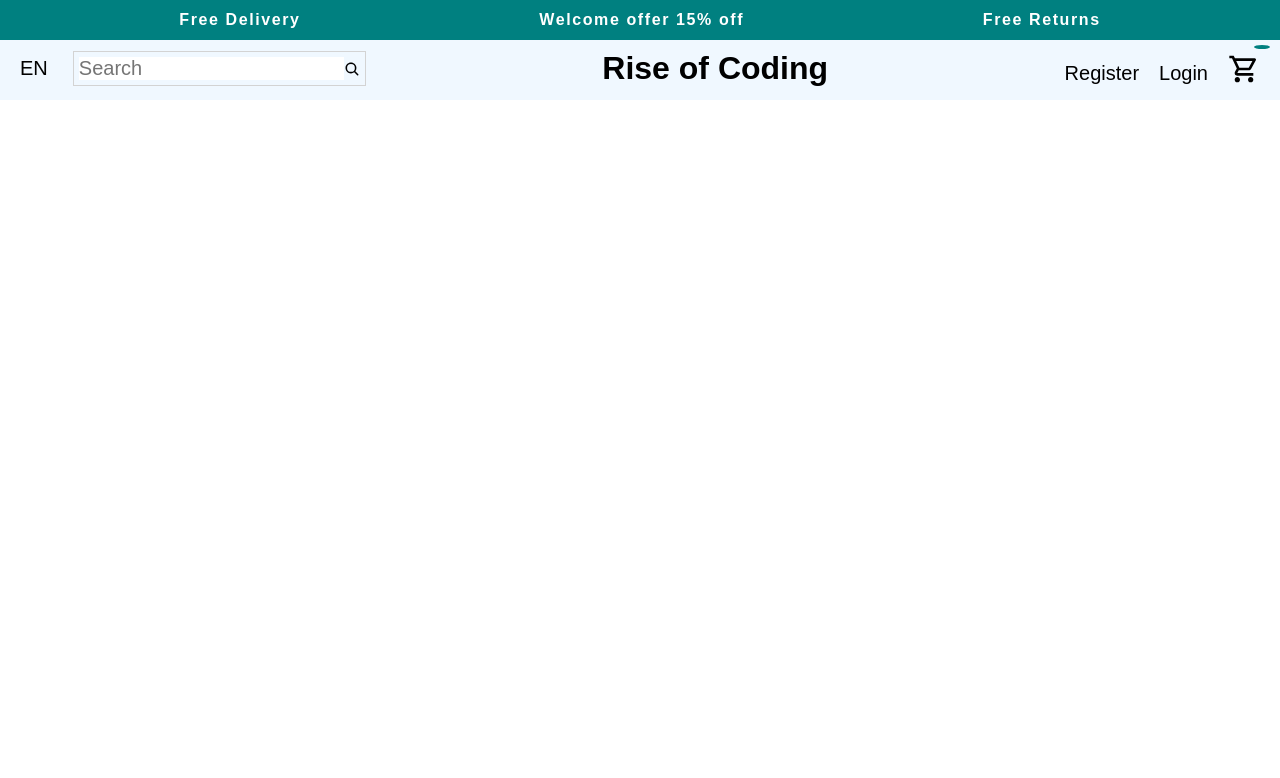
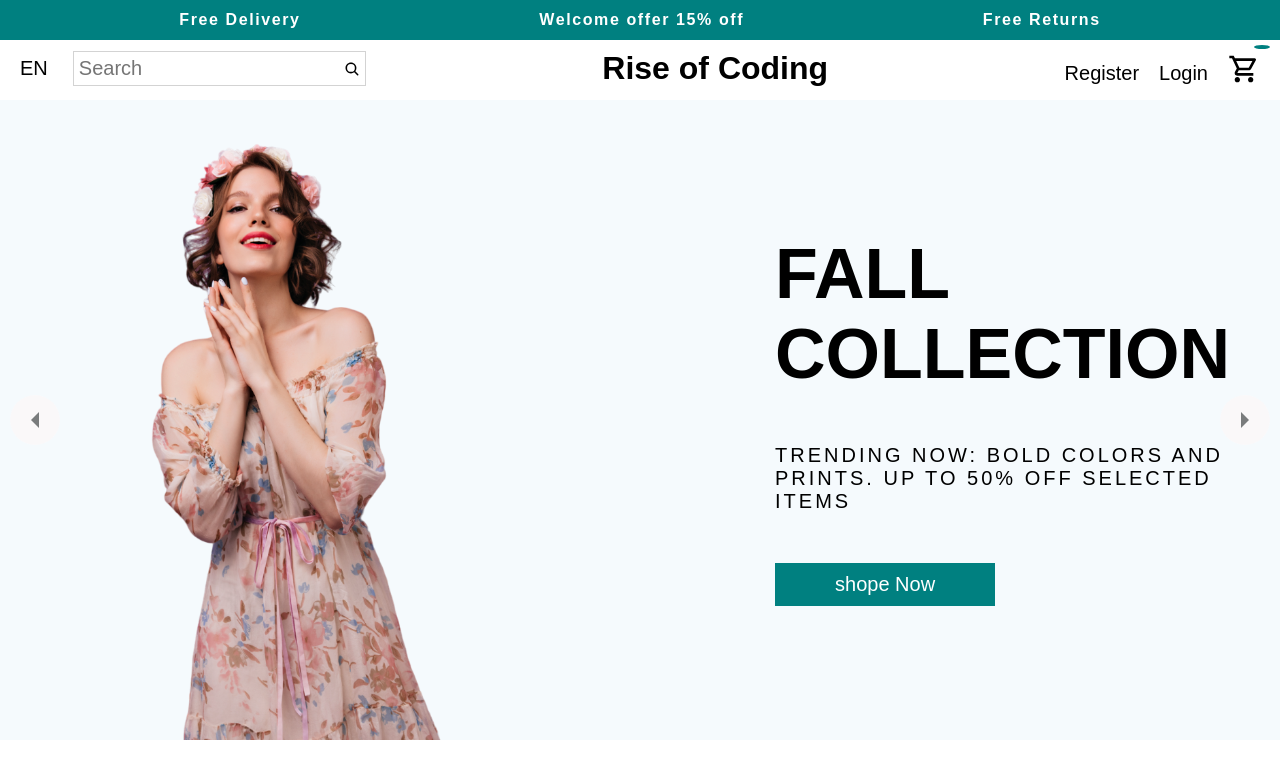
Before and after one commit to PavelRiajul/react-e-commerce, a React (Vite) app: page / in a window 1280 px wide. Shown: the top 778 px of the page. Built offline with nearby package versions, Linux system fonts and the light colour scheme.

Commit message:
slide-section-complete

```diff
--- a/src/Components/Navbar/Navbar.css
+++ b/src/Components/Navbar/Navbar.css
@@ -4,7 +4,7 @@
     top: 0;
     z-index: 1000;
     width: 100%;
-    background-color: aliceblue;
+    /* background-color: aliceblue; */
 }
 .navbar-wrapper{
     display: flex;
--- /dev/null
+++ b/src/Components/Slider/Slider.css
@@ -0,0 +1,85 @@
+.slider-container{
+    width: 100%;
+    height: 80vh;
+    display: flex;
+    position: relative;
+    overflow: hidden;
+}
+.arrow{
+    width: 50px;
+    height: 50px;
+    background-color: #fff7f7;
+    border-radius: 50px;
+    display:flex ;
+    align-items: center;
+    justify-content:center ;
+    position: absolute;
+    top: 0;
+    bottom: 0;
+    margin: auto;
+    cursor: pointer;
+    opacity: 0.5;
+    z-index: 2;
+}
+.arrow[direction="left"] {
+    left: 10px;
+  }
+
+  .arrow[direction="right"] {
+    right: 10px;
+  }
+  .arrow .icon{
+    font-size: 32px;
+  }
+.slider-wrapper{
+    height: 100%;
+    display:flex ;
+    align-items:center ;
+    transition: all 1.5s ease;
+}
+.slide{
+    width: 100vw;
+    height: 100vh;
+    display: flex;
+    align-items: center;
+}
+.img-container{
+    height: 100%;
+
+}
+.img-container img{
+    width: 80%;
+}
+.info-container {
+    flex: 1;
+    padding: 50px;
+  }
+
+  .title {
+    font-size: 70px;
+    text-transform: uppercase;
+  }
+
+  .desc {
+    margin: 50px 0px;
+    font-size: 20px;
+    font-weight: 500;
+    letter-spacing: 3px;
+    text-transform: uppercase;
+  }
+
+  .button {
+    border: none;
+    padding: 10px 60px;
+    font-size: 20px;
+    background-color: teal;
+    color: white;
+    cursor: pointer;
+  }
+
+
+  @media only screen and (max-width: 968px) {
+    .slider-container {
+      display: none;
+    }
+  }
--- /dev/null
+++ b/src/Components/Slider/Slider.jsx
@@ -0,0 +1,43 @@
+import { IoMdArrowDropleft, IoMdArrowDropright } from "react-icons/io"
+import "./Slider.css"
+import { sliderItems } from "../../db/data"
+import { useState } from "react"
+
+function Slider() {
+    const [slideIndex, setSlideIndex]= useState(0);
+
+    const handleClick = (direction)=>{
+        if(direction === "left"){
+            setSlideIndex(slideIndex >0 ? slideIndex - 1:1)
+        }else{
+            setSlideIndex(slideIndex < 2 ? slideIndex + 1: 0)
+        }
+    }
+  return (
+    <div className="slider-container">
+       <div className="arrow" direction="left" onClick={()=> handleClick("left")}>
+           <IoMdArrowDropleft className="icon"/>
+       </div>
+
+       <div className="slider-wrapper" style={{transform:`translatex(${slideIndex * -100}vw)`}}>
+        {sliderItems.map((item)=>(
+            <div key={item.id} className="slide" style={{backgroundColor:`#${item.bg}`}}>
+                <div className="img-container">
+                    <img src={item.img} alt="" className="img"/>
+                </div>
+                <div className="info-container">
+                  <h1 className="title">{item.title}</h1>
+                  <p className="desc">{item.desc}</p>
+                  <button className="button">shope Now</button>
+                </div>
+            </div>
+        ))}
+       </div>
+       <div className="arrow" direction="right" onClick={()=>handleClick("right")}>
+           <IoMdArrowDropright className="icon"/>
+       </div>
+    </div>
+  )
+}
+
+export default Slider
--- a/src/Pages/Home/Home.jsx
+++ b/src/Pages/Home/Home.jsx
@@ -1,5 +1,6 @@
 import Announcement from "../../Components/Announcement/Announcement"
 import Navbar from "../../Components/Navbar/Navbar"
+import Slider from "../../Components/Slider/Slider"
 
 
 function Home() {
@@ -7,6 +8,7 @@
     <div>
         <Announcement/>
         <Navbar/>
+        <Slider/>
     </div>
   )
 }
```
Also changed, not shown: src/db/data.js (+22 -22 lines).
